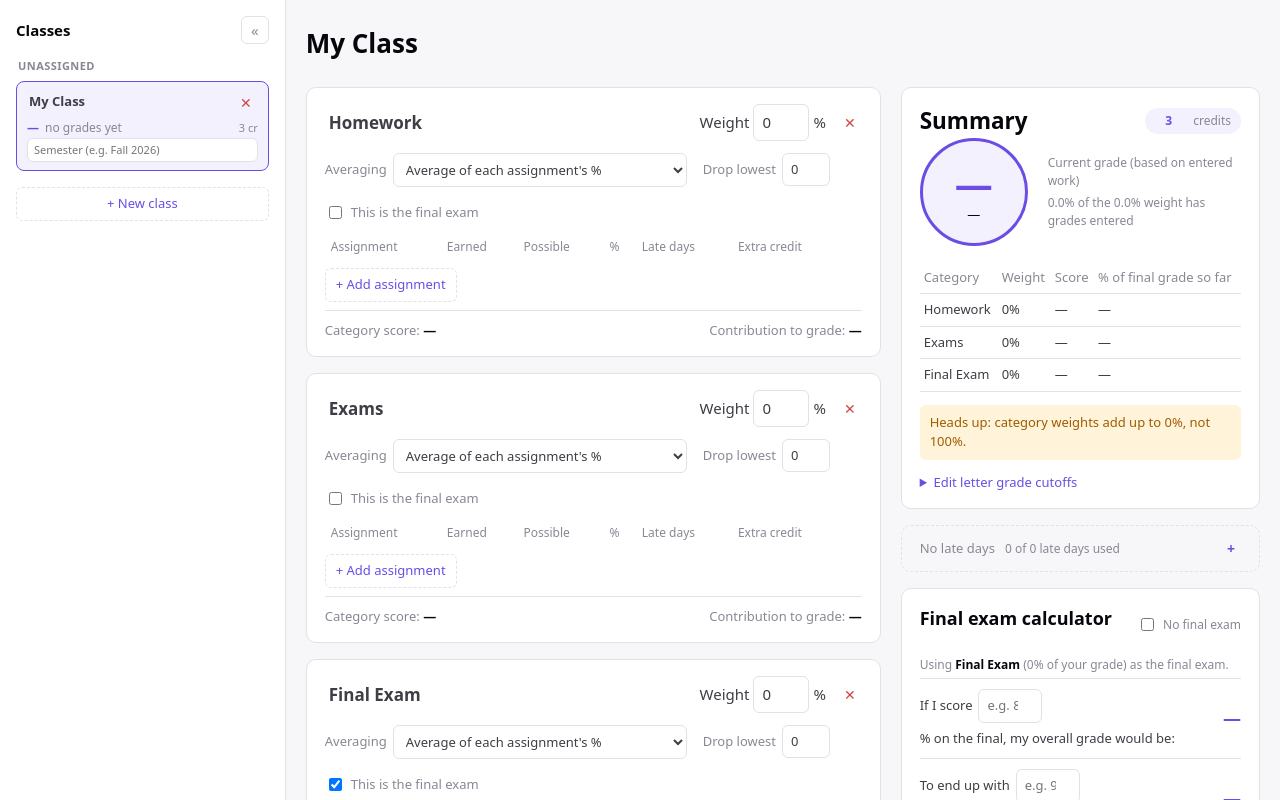
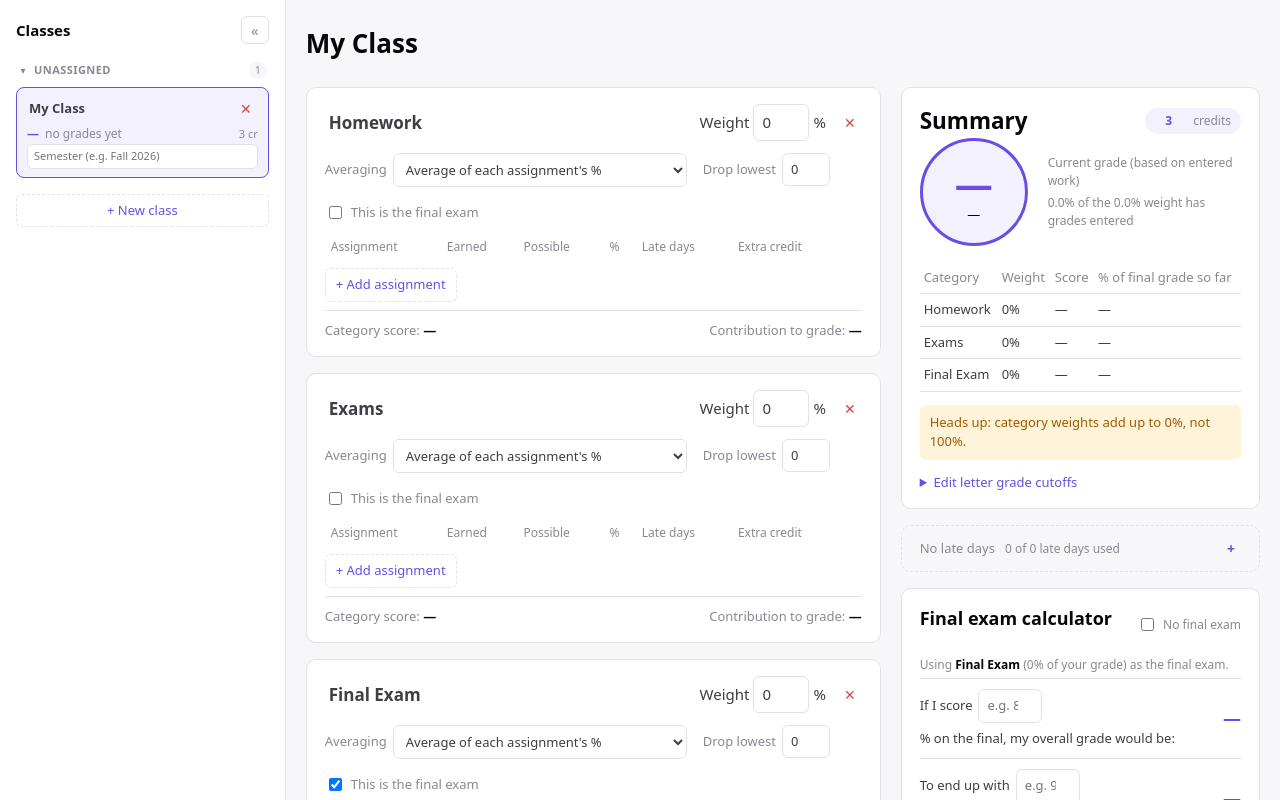
Before and after one commit to T-ya777/Grade-calculater, a React (Vite) app: page / in a window 1280 px wide. Shown: the top 800 px of the page. Built offline with nearby package versions, Linux system fonts and the light colour scheme.

Commit message:
sidebar update
update sidebar and make semester to be the main classification and class be the sublist of semester

```diff
--- a/src/App.css
+++ b/src/App.css
@@ -726,14 +726,45 @@ header h1 {
   margin-bottom: 16px;
 }
 
+.semester-group-header {
+  display: flex;
+  align-items: center;
+  gap: 6px;
+  width: 100%;
+  background: none;
+  border: none;
+  padding: 4px 2px;
+  margin-bottom: 4px;
+  cursor: pointer;
+  border-radius: 6px;
+}
+
+.semester-group-header:hover {
+  background: var(--accent-bg);
+}
+
+.semester-caret {
+  font-size: 10px;
+  color: var(--muted);
+  width: 10px;
+}
+
 .semester-group-label {
   font-size: 11px;
   text-transform: uppercase;
   letter-spacing: 0.04em;
   color: var(--muted);
   font-weight: 600;
-  margin-bottom: 6px;
-  padding-left: 2px;
+  flex: 1;
+  text-align: left;
+}
+
+.semester-count {
+  font-size: 10px;
+  color: var(--muted);
+  background: var(--bg);
+  border-radius: 999px;
+  padding: 1px 6px;
 }
 
 .class-sidebar-semester {
--- a/src/components/ClassSidebar.jsx
+++ b/src/components/ClassSidebar.jsx
@@ -1,5 +1,8 @@
+import { useEffect, useState } from "react";
 import { letterForScore } from "../utils/grading";
 import { UNASSIGNED_SEMESTER } from "../utils/storage";
+
+const EXPANDED_SEMESTERS_KEY = "grade-calculator-expanded-semesters";
 
 function groupBySemester(profiles) {
   const groups = new Map();
@@ -17,6 +20,15 @@ function groupBySemester(profiles) {
   return keys.map((key) => ({ key, items: groups.get(key) }));
 }
 
+function loadExpanded() {
+  try {
+    const raw = localStorage.getItem(EXPANDED_SEMESTERS_KEY);
+    return raw ? new Set(JSON.parse(raw)) : new Set();
+  } catch {
+    return new Set();
+  }
+}
+
 export default function ClassSidebar({
   profiles,
   grades, // { [classId]: currentGrade }
@@ -30,6 +42,35 @@ export default function ClassSidebar({
   onDelete,
 }) {
   const groups = groupBySemester(profiles);
+  const [expanded, setExpanded] = useState(loadExpanded);
+
+  // Always keep the semester containing the active class expanded, so
+  // switching classes never hides the one you're looking at.
+  useEffect(() => {
+    const activeProfile = profiles.find((p) => p.id === activeId);
+    if (!activeProfile) return;
+    const key = activeProfile.semester && activeProfile.semester.trim()
+      ? activeProfile.semester.trim()
+      : UNASSIGNED_SEMESTER;
+    setExpanded((prev) => (prev.has(key) ? prev : new Set(prev).add(key)));
+  }, [activeId, profiles]);
+
+  useEffect(() => {
+    try {
+      localStorage.setItem(EXPANDED_SEMESTERS_KEY, JSON.stringify([...expanded]));
+    } catch {
+      // ignore
+    }
+  }, [expanded]);
+
+  function toggleSemester(key) {
+    setExpanded((prev) => {
+      const next = new Set(prev);
+      if (next.has(key)) next.delete(key);
+      else next.add(key);
+      return next;
+    });
+  }
 
   return (
     <aside className={`class-sidebar ${collapsed ? "collapsed" : ""}`}>
@@ -61,9 +102,17 @@ export default function ClassSidebar({
           })}
         </div>
       ) : (
-        groups.map((group) => (
+        groups.map((group) => {
+          const isOpen = expanded.has(group.key);
+          return (
             <div key={group.key} className="semester-group">
-            <div className="semester-group-label">{group.key}</div>
+              <button className="semester-group-header" onClick={() => toggleSemester(group.key)}>
+                <span className="semester-caret">{isOpen ? "▾" : "▸"}</span>
+                <span className="semester-group-label">{group.key}</span>
+                <span className="semester-count">{group.items.length}</span>
+              </button>
+
+              {isOpen && (
                 <div className="class-sidebar-list">
                   {group.items.map((p) => {
                     const grade = grades[p.id];
@@ -98,7 +147,9 @@ export default function ClassSidebar({
                         <div className="class-sidebar-grade">
                           <span className="mini-letter">{letter}</span>
                           <span className="mini-pct">
-                        {grade === null || grade === undefined ? "no grades yet" : `${grade.toFixed(1)}%`}
+                            {grade === null || grade === undefined
+                              ? "no grades yet"
+                              : `${grade.toFixed(1)}%`}
                           </span>
                           {p.credits !== undefined && p.credits !== "" && (
                             <span className="mini-credits">{p.credits} cr</span>
@@ -115,8 +166,10 @@ export default function ClassSidebar({
                     );
                   })}
                 </div>
+              )}
             </div>
-        ))
+          );
+        })
       )}
 
       <button className="add-btn class-sidebar-add" onClick={onCreate}>
```
Also changed, not shown: 1 other file (tests, documents, lock files or other folders). Lines whose indentation alone changed are shown as unchanged.
